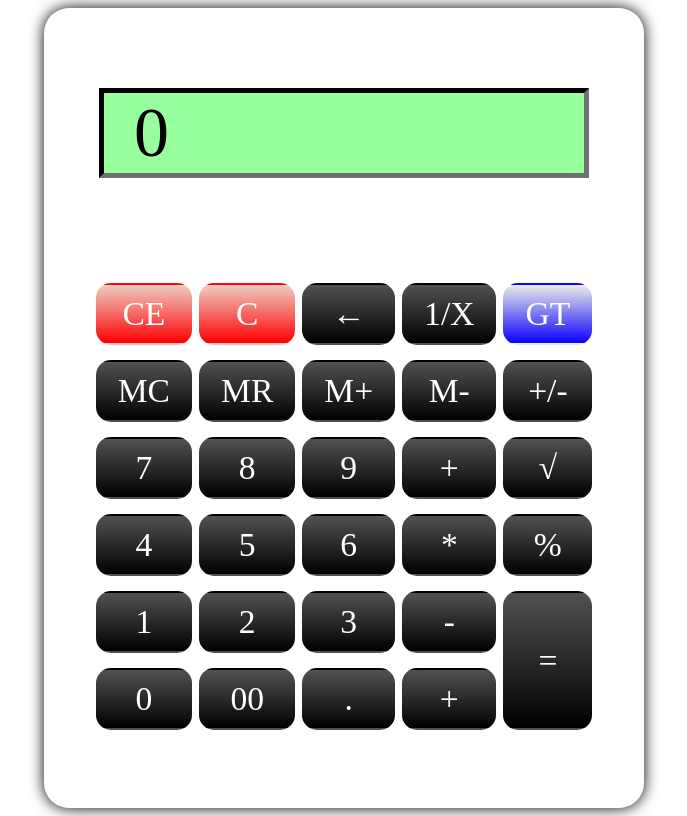
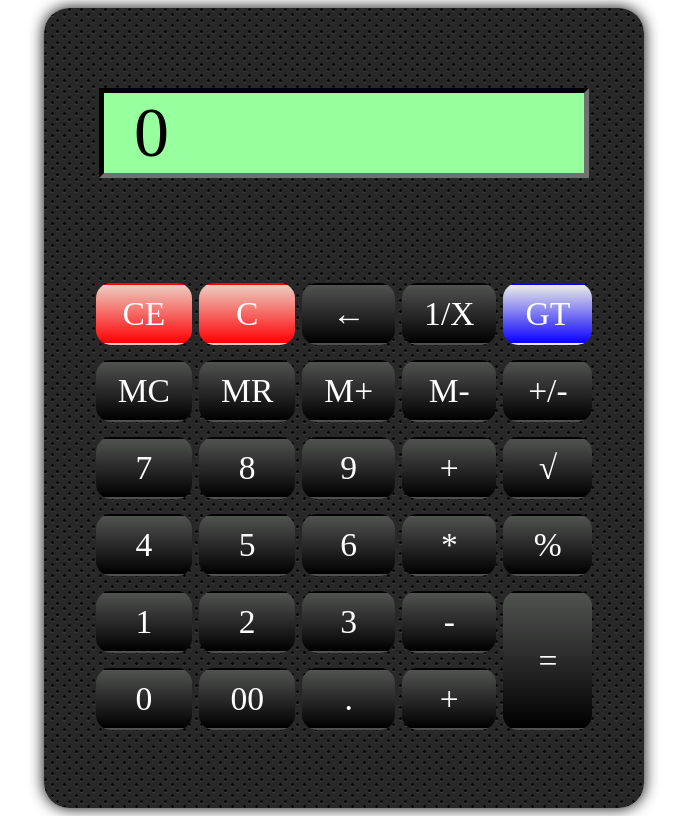
Before and after one commit to HiddenSecret/task8, a plain HTML site: page index.html in a window 1280 px wide. Shown: the whole page, without its empty margins (296-983 px from the left). Drawn offline with Linux system fonts and the light colour scheme.

Commit message:
Update task8.css

```diff
--- a/task8.css
+++ b/task8.css
@@ -3,7 +3,7 @@
     height: 800px;
     /*background: rgb(55, 55, 55);*/
     /*background-color: #0c0c0c;*/
-    background-image: url(../images/task8.png);
+    background-image: url(task8.png);
     border-radius: 25px;
     margin: 0 auto;
     overflow: auto;
```
